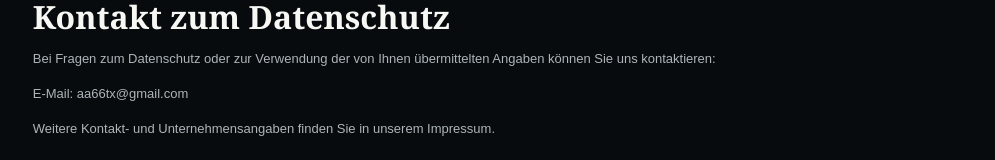
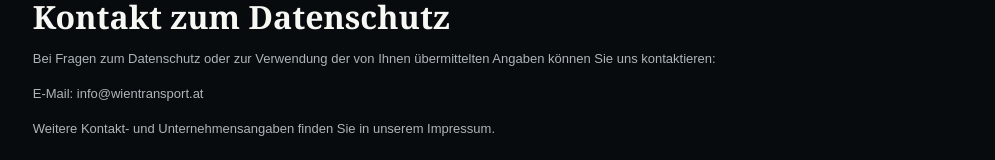
Before and after one commit to aliarslankg/wientransport, a Next.js app: page /datenschutz in a window 1280 px wide. Shown: the part 1578-1738 px from the top of the page, without its empty margins (21-1016 px from the left). Built offline with nearby package versions, Linux system fonts and the light colour scheme.

Commit message:
Update contact email address

```diff
--- a/app/datenschutz/page.js
+++ b/app/datenschutz/page.js
@@ -134,8 +134,8 @@ export default function Page() {
         </p>
         <p>
           E-Mail:{" "}
-          <a href="mailto:aa66tx@gmail.com">
-            aa66tx@gmail.com
+          <a href="mailto:info@wientransport.at">
+            info@wientransport.at
           </a>
         </p>
         <p>
```
